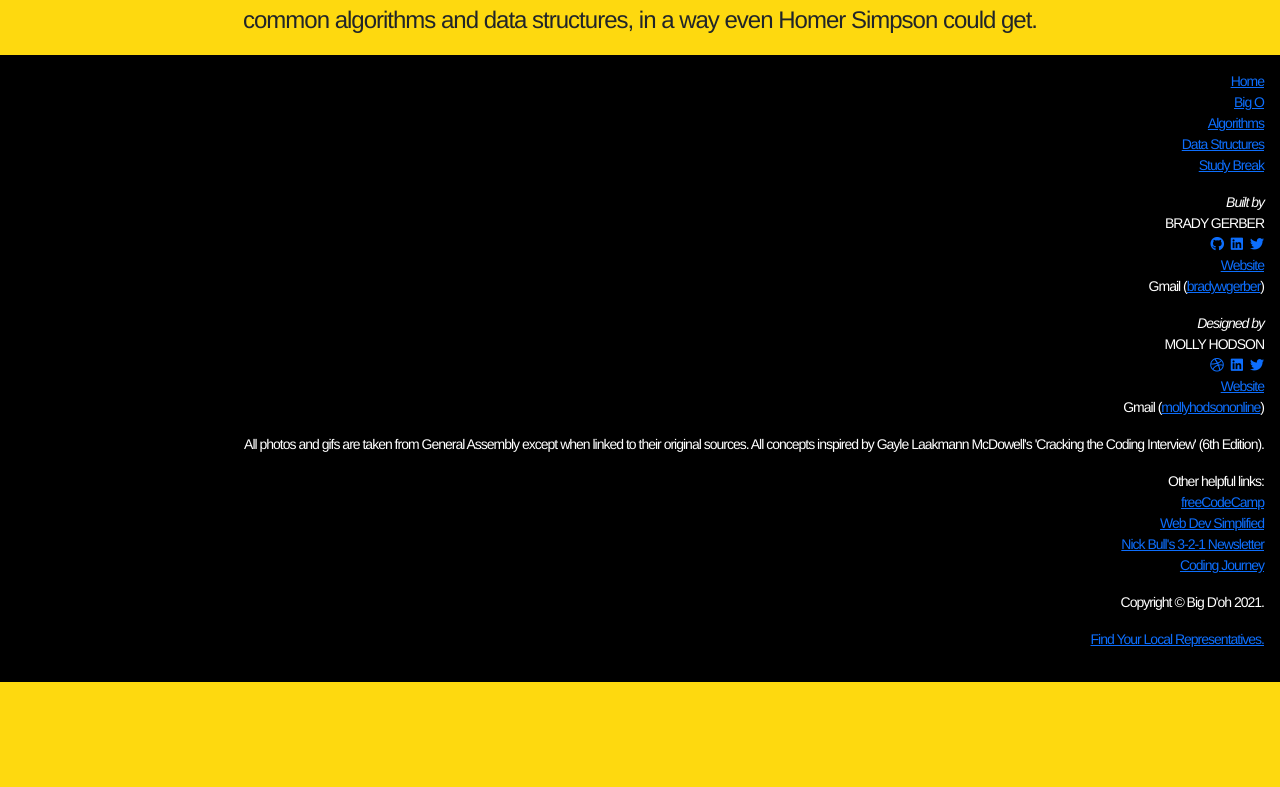
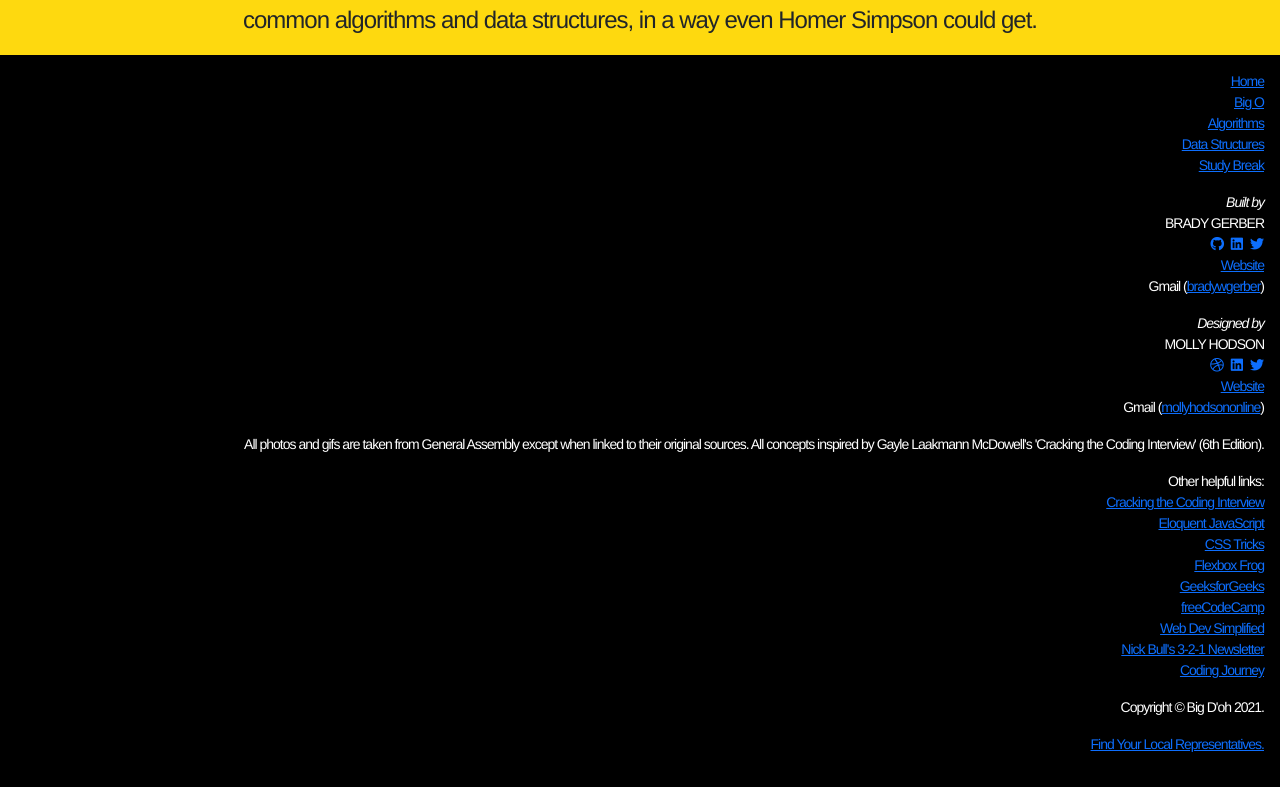
Before and after one commit to bg-write/big-doh, a React (Create React App) app: page / in a window 1280 px wide. Shown: the part 623-1410 px from the top of the page. Before the commit the page ends 1305 px from the top, so only its background shows below. Built offline with nearby package versions, Linux system fonts and the light colour scheme; a web font is replaced by a local one.

Commit message:
Add BFS and DFS to data structures

```diff
--- a/src/components/DataStructures/DataStructures.jsx
+++ b/src/components/DataStructures/DataStructures.jsx
@@ -334,6 +334,76 @@ function DataStructures() {
 					</div>
 					<div className="flex-container-data-structures">
 						<div className="item-container-data-structures white-background">
+							<h4>Breadth First Search (BFS)</h4>
+							<a
+								href="https://pdfsharein.blogspot.com/2020/05/depth-first-search-vs-breadth-first.html"
+								target="_blank"
+								rel="noopener noreferrer"
+							>
+								<img
+									id="BFS"
+									alt="BFS"
+									src="https://i.imgur.com/7yerhuP.png"
+									width="60%"
+								/>
+							</a>
+							<p>
+								A queue-like search that traverses a tree from left to right,
+								then top to bottom, like reading each level of all the nodes.
+								<br></br>
+								<i>
+									<small>
+										Ex: Good for finding the shortest path between two nodes. (
+										<a
+											href="https://www.youtube.com/watch?v=QRq6p9s8NVg"
+											target="_blank"
+											rel="noopener noreferrer"
+										>
+											YouTube
+										</a>
+										)
+									</small>
+								</i>
+							</p>
+						</div>
+						<div className="item-container-data-structures white-background">
+							<h4>Depth First Search (DFS)</h4>
+							<a
+								href="https://totheinnovation.com/depth-first-search-dfs/"
+								target="_blank"
+								rel="noopener noreferrer"
+							>
+								<img
+									id="DFS"
+									alt="DFS"
+									src="https://i.imgur.com/mkx2xrk.jpg"
+									width="60%"
+								/>
+							</a>
+							<p>
+								A stack-like search that traverses a tree from top to bottom,
+								visiting all a node's child nodes before moving from left to
+								right to its siblings.
+								<br></br>
+								<i>
+									<small>
+										Ex: Good for looking for paths and values far away from our
+										source. (
+										<a
+											href="https://www.youtube.com/watch?v=iaBEKo5sM7w"
+											target="_blank"
+											rel="noopener noreferrer"
+										>
+											YouTube
+										</a>
+										)
+									</small>
+								</i>
+							</p>
+						</div>
+					</div>
+					<div className="flex-container-data-structures">
+						<div className="item-container-data-structures white-background">
 							<h4>Tries</h4>
 							<img
 								id="trie"
@@ -370,7 +440,8 @@ function DataStructures() {
 							/>
 							<p>
 								Any collection of nodes and edges, in which any node can have
-								multiple edges to other nodes.<br></br>
+								multiple edges to other nodes.
+								<br></br>
 								<i>
 									<small>
 										Ex: A group of people on Facebook make up a Graph; some
--- a/src/components/Footer.jsx
+++ b/src/components/Footer.jsx
@@ -139,6 +139,35 @@ function Footer() {
 								Other helpful links:
 								<ul>
 									<li>
+										<a href="" target="_blank" rel="noopener noreferrer">
+											Cracking the Coding Interview
+										</a>
+									</li>
+									<li>
+										<a href="" target="_blank" rel="noopener noreferrer">
+											Eloquent JavaScript
+										</a>
+									</li>
+									<li>
+										<a href="" target="_blank" rel="noopener noreferrer">
+											CSS Tricks
+										</a>
+									</li>
+									<li>
+										<a href="" target="_blank" rel="noopener noreferrer">
+											Flexbox Frog
+										</a>
+									</li>
+									<li>
+										<a
+											href="https://www.geeksforgeeks.org/"
+											target="_blank"
+											rel="noopener noreferrer"
+										>
+											GeeksforGeeks
+										</a>
+									</li>
+									<li>
 										<a
 											href="https://www.freecodecamp.org/news/big-o-notation/"
 											target="_blank"
```
